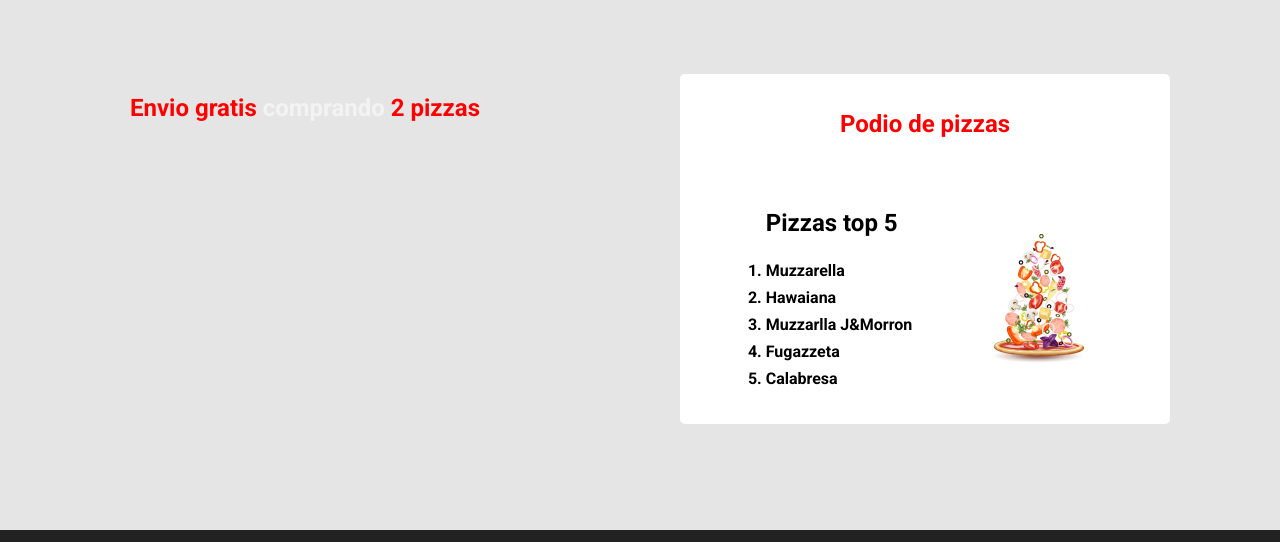
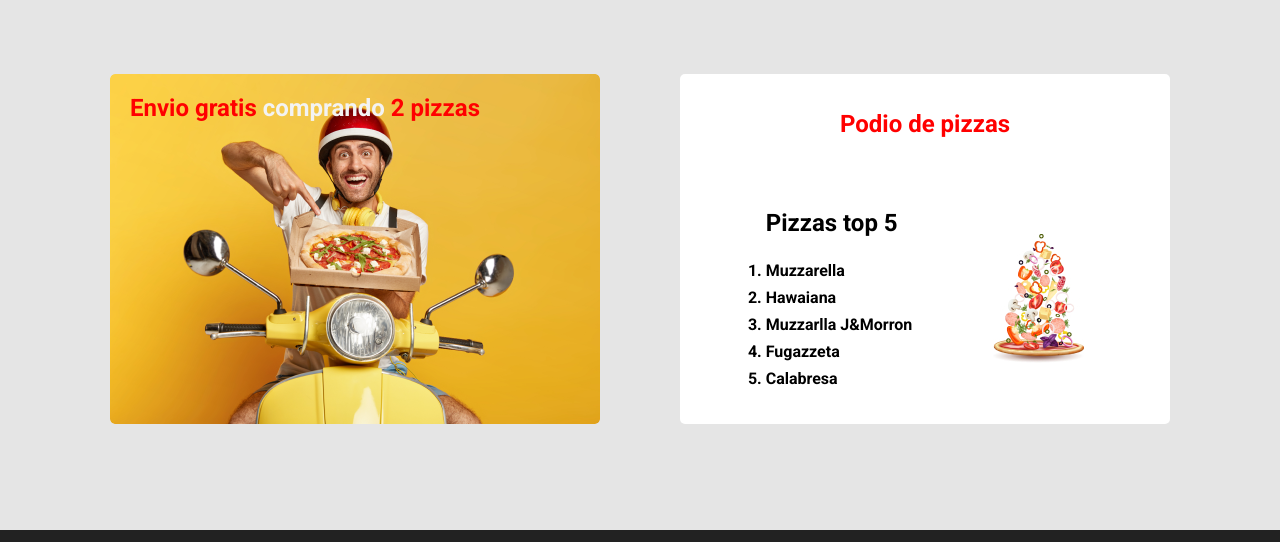
Before and after one commit to Moonriz-ar/pizza-shop, a plain HTML site: page index.html in a window 1280 px wide. Shown: the part 120-662 px from the top of the page. Drawn offline with Linux system fonts and the light colour scheme.

Commit message:
fixed again css route to background img

```diff
--- a/css/styles.css
+++ b/css/styles.css
@@ -101,7 +101,7 @@ section .card{
 /* HERO CARD */
 
 .hero {
-	background-image: url('img/deliveryhero-img.png');
+	background-image: url('../img/deliveryhero-img.png');
 	position: relative;
 }
 
```
